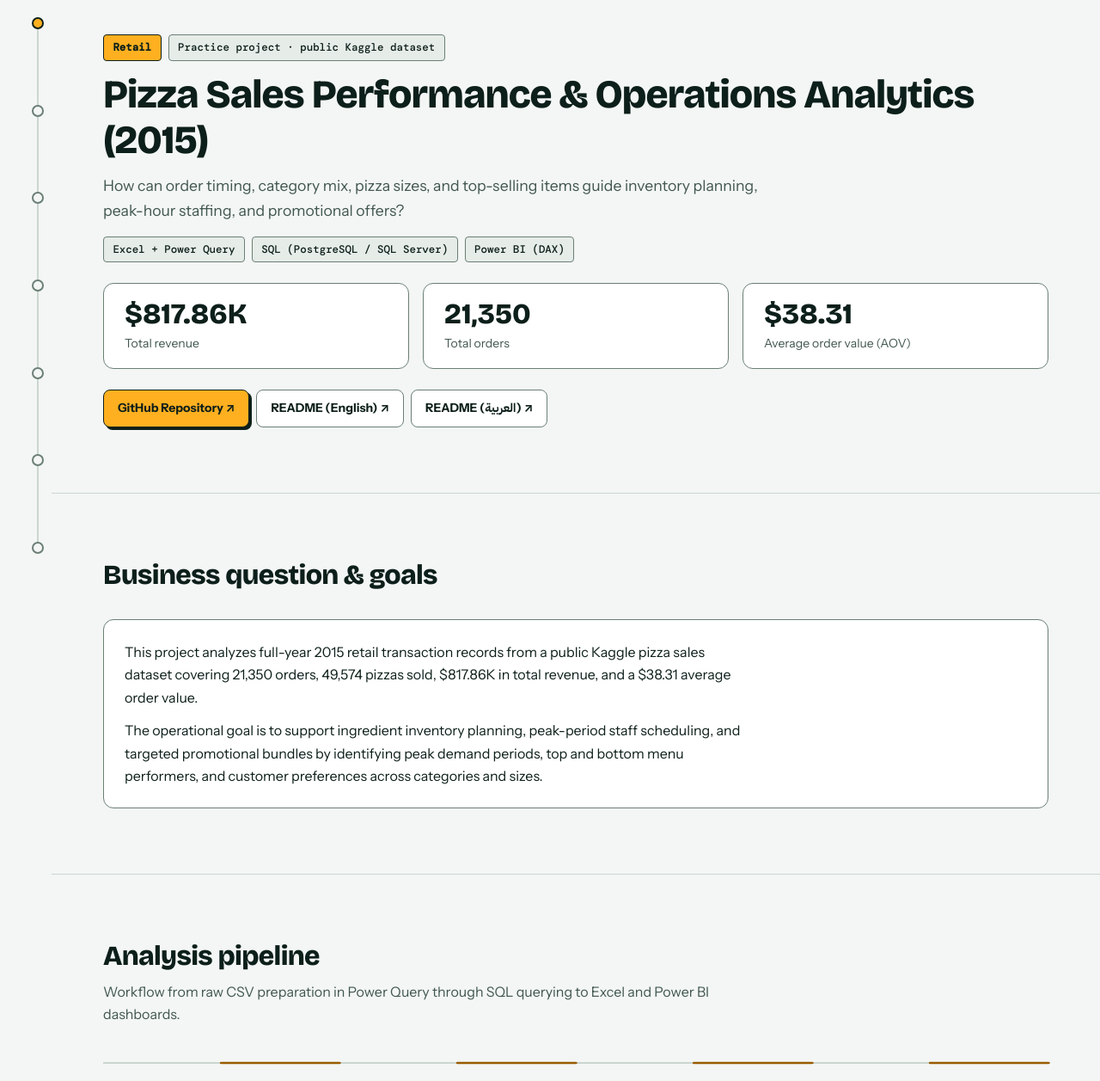
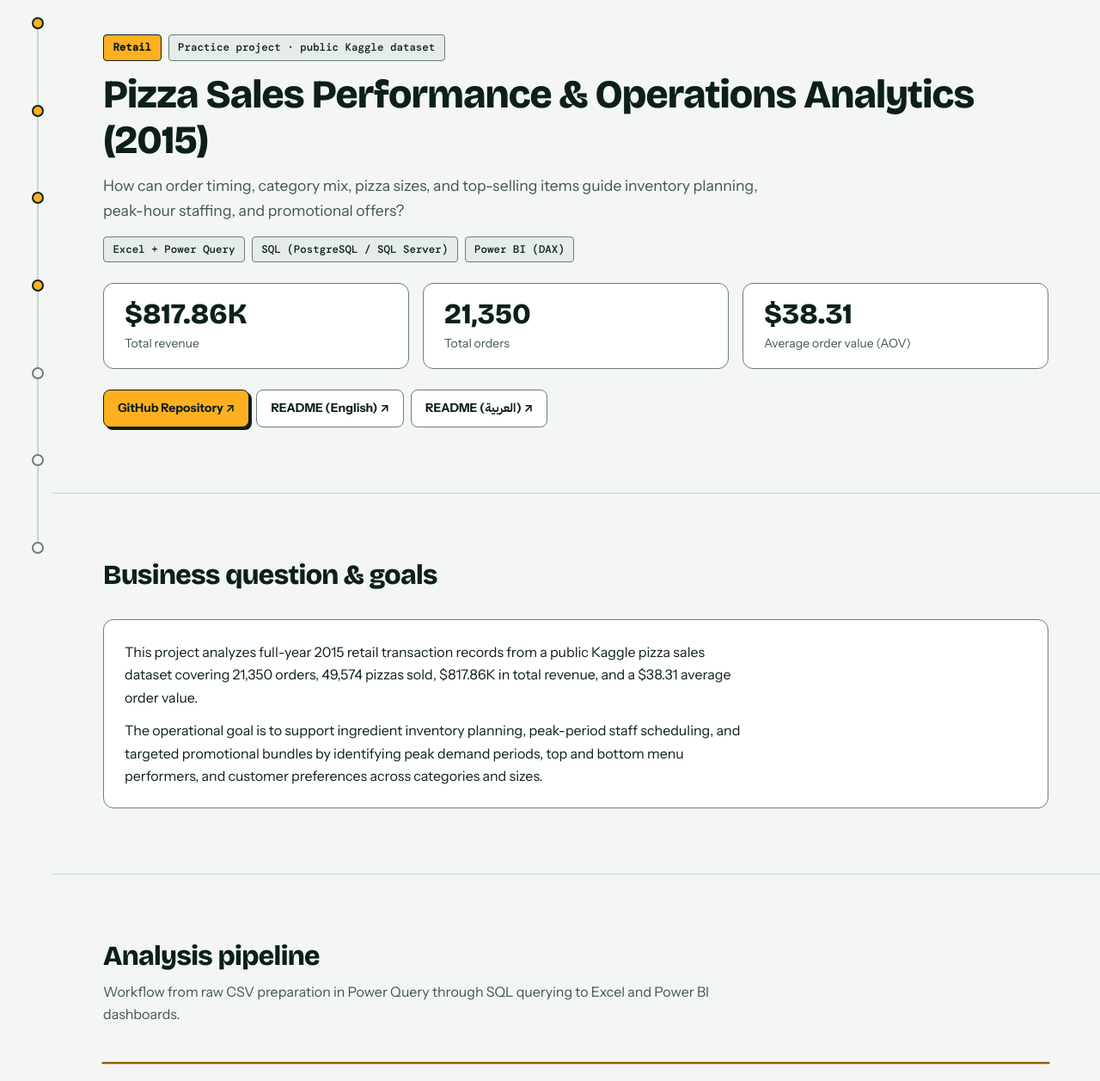
Before and after one commit to Esam-Haraz/Data-Analysis, a plain HTML site: page assets/projects/pizza-sales/index.html in a window 1280 px wide. Shown: the part 100-1357 px from the top of the page at 86% size. Drawn offline with nearby package versions, Linux system fonts and the light colour scheme; files that its build step writes are made by us from their sources.

Commit message:
Fix stylesheet and script links in index.html

```diff
--- a/assets/projects/pizza-sales/index.html
+++ b/assets/projects/pizza-sales/index.html
@@ -66,8 +66,8 @@
   <link href="https://fonts.googleapis.com/css2?family=Bricolage+Grotesque:wght@700;800&family=DM+Mono:wght@400;500&family=IBM+Plex+Sans+Arabic:wght@400;500;600;700&family=Instrument+Sans:wght@400;500;600;700&display=swap" rel="stylesheet">
 
   <!-- Shared Design System v1.1 -->
-  <link rel="stylesheet" href="../../ds.css">
-  <script src="../../ds.js" defer></script>
+  <link rel="stylesheet" href="../ds.css">
+  <script src="../ds.js" defer></script>
 </head>
 <body class="has-rail">
   <a href="#main-content" class="ds-skip-link" data-i18n="skipToMain">Skip to main content</a>
```
